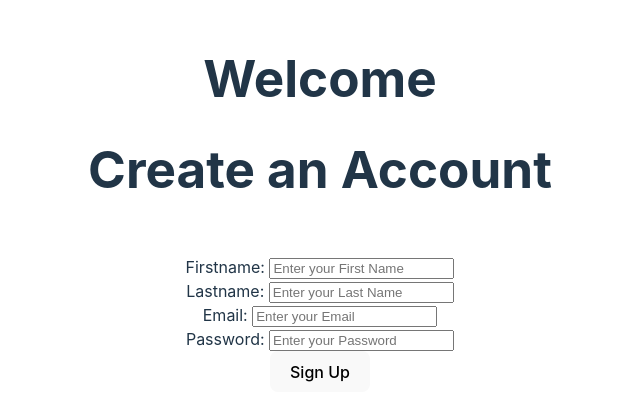
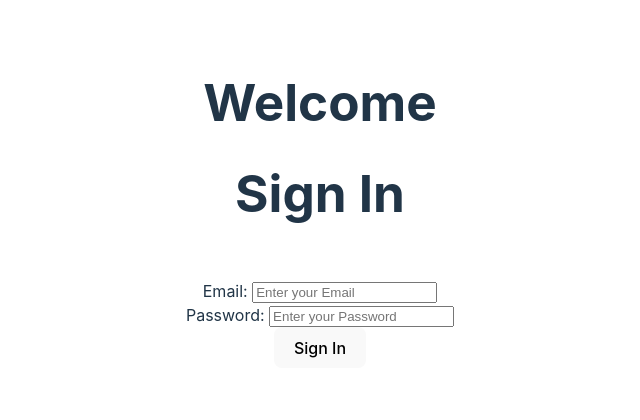
Before and after one commit to centSadili/Isakay, a React (Vite) app in the folder rentalvehiclesystem/: page /login in a window 1280 px wide. Shown: the part 196-616 px from the top of the page, without its empty margins (320-960 px from the left). Built offline with nearby package versions, Linux system fonts and the light colour scheme.

Commit message:
client login/signup/Home Routing added -login function added client/server

```diff
--- a/rentalvehiclesystem/src/App.jsx
+++ b/rentalvehiclesystem/src/App.jsx
@@ -1,15 +1,22 @@
 // import { useState } from 'react'
 import './App.css'
+import Home from './Components/Home/Home'
 import LogIn from './Components/Login/LogIn'
 import SignUp from './Components/Signup/SignUp'
-import { BrowserRouter as Router,Route,Routes } from 'react-router-dom'
+import {Router,Route,Routes,Navigate} from 'react-router-dom'
 
 function App() {
   // const [count, setCount] = useState(0)
+  const user =localStorage.getItem('token')
 
   return (
     <>
-    <SignUp/>
+    <Routes>
+      {user && <Route path='/Home' exact element={<Home/>}/>}
+      <Route path='/login' exact element={<LogIn/>}/>
+      <Route path='/signup' exact element={<SignUp/>}/>
+      <Route path ='/' exact element={<Navigate replace to='/login'/>}/>
+    </Routes>
     </>
   )
 }
--- /dev/null
+++ b/rentalvehiclesystem/src/Components/Home/Home.jsx
@@ -0,0 +1,11 @@
+import React from 'react'
+
+const Home = () => {
+  return (
+    <div>
+      <h1>Home</h1>
+    </div>
+  )
+}
+
+export default Home
--- a/rentalvehiclesystem/src/Components/Login/LogIn.jsx
+++ b/rentalvehiclesystem/src/Components/Login/LogIn.jsx
@@ -1,11 +1,55 @@
-import React from 'react'
+import React,{useState} from 'react'
+import {Link} from 'react-router-dom'
+import axios from 'axios'
 
 const LogIn = () => {
+
+    const [data,setData]=useState({
+        email:"",
+        password:""
+    })
+    const [error,setError]=useState("")
+
+    const handleChange =({currentTarget:input})=>{
+        setData({...data,[input.name]:input.value})
+
+    }
+
+    const handleSubmit = async (e) =>{
+        e.preventDefault();
+        try{
+            const url = 'http://localhost:3000/api/loginUser';
+            const {data:res}=await axios.post(url,data);
+            localStorage.setItem("token",res.data)
+            window.location="/Home"
+            console.log(res.message)
+        }catch(error){
+            if(error.response.status>=400 &&
+               error.response.status<=500
+            ){
+                setError(error.response.data.message)
+            }
+            console.error('Error response:', error.response);
+        }
+    }
   return (
     <div>
-      <h1>Login</h1>
+        <h1>Welcome</h1>
+      <form onSubmit={handleSubmit}>
+    <h1>Sign In</h1>
+    <br />
+    <label>Email: </label>
+    <input type="email" placeholder='Enter your Email' name='email' value={data.email} onChange={handleChange}required/>
+    <br />
+    <label>Password: </label>
+    <input type="password" placeholder='Enter your Password' name='password' value={data.password} onChange={handleChange}required/>
+    <br />
+    {error && <div>{error}  </div>}
+    <button type="submit">Sign In</button>
+      </form>
     </div>
   )
+
 }
 
 export default LogIn
```
Also changed, not shown: 1 other file (tests, documents, lock files or other folders).
